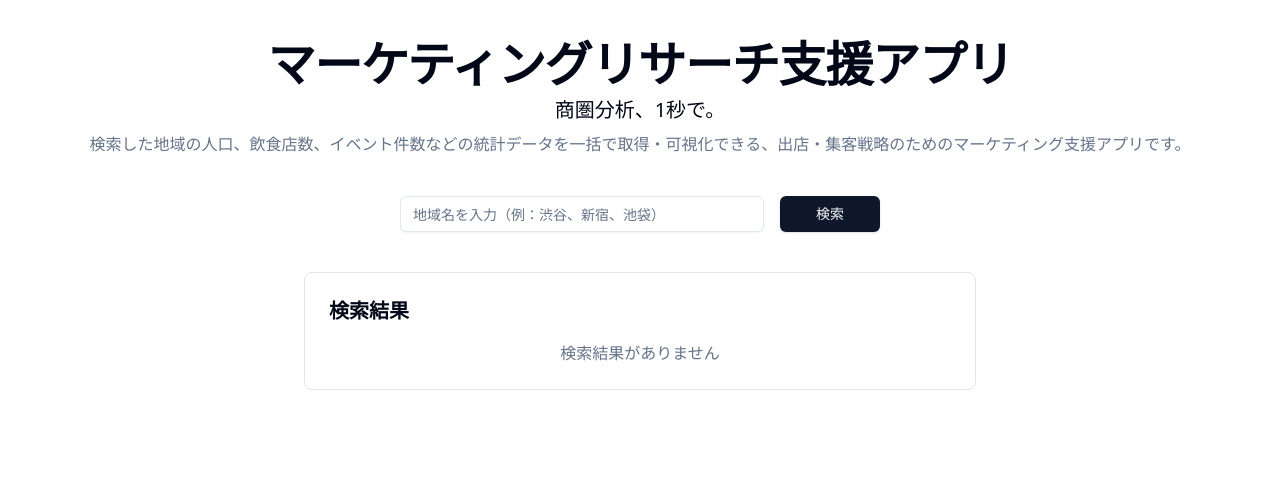
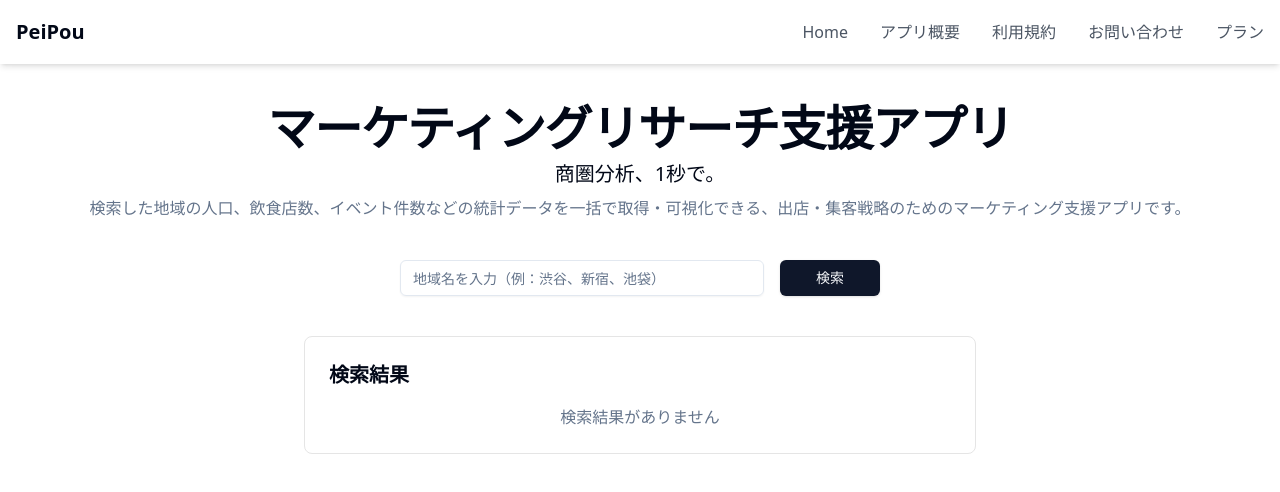
Before and after one commit to seino914/peipou_app, a Next.js app: page / in a window 1280 px wide. Shown: the top 492 px of the page. Built offline with nearby package versions, Linux system fonts and the light colour scheme.

Commit message:
header実装、レスポンシブ対応、Framer Motionの導入

```diff
--- a/package.json
+++ b/package.json
@@ -23,6 +23,7 @@
     "@radix-ui/react-slot": "^1.2.0",
     "@t3-oss/env-nextjs": "^0.12.0",
     "argon2": "^0.41.1",
+    "framer-motion": "^12.7.4",
     "lucide-react": "^0.487.0",
     "next": "14.1.0",
     "prisma": "^6.6.0",
--- /dev/null
+++ b/src/app/about/page.tsx
@@ -0,0 +1,10 @@
+export default function AboutPage() {
+  return (
+    <div className="container mx-auto px-4 py-8">
+      <h1 className="text-3xl font-bold mb-6">アプリ概要</h1>
+      <div className="prose max-w-none">
+        <p>アプリの概要ページです。</p>
+      </div>
+    </div>
+  )
+}
--- a/src/app/layout.tsx
+++ b/src/app/layout.tsx
@@ -1,5 +1,6 @@
 import type { Metadata } from "next";
 import { Inter } from "next/font/google";
+import Header from "@/components/Header";
 
 import "../styles/globals.css";
 
@@ -23,7 +24,10 @@ export default function RootLayout({
       <head />
       <body className={inter.className}>
         <div className="min-h-screen bg-background font-sans antialiased">
-          {children}
+          <Header />
+          <main className="pt-16">
+            {children}
+          </main>
         </div>
       </body>
     </html>
--- /dev/null
+++ b/src/app/terms/page.tsx
@@ -0,0 +1,10 @@
+export default function TermsPage() {
+  return (
+    <div className="container mx-auto px-4 py-8">
+      <h1 className="text-3xl font-bold mb-6">利用規約</h1>
+      <div className="prose max-w-none">
+        <p>アプリの利用規約ページです。</p>
+      </div>
+    </div>
+  )
+}
--- /dev/null
+++ b/src/components/Header.tsx
@@ -0,0 +1,129 @@
+'use client'
+
+import { useState, useEffect } from 'react'
+import Link from 'next/link'
+import { Menu, X } from 'lucide-react'
+import { motion, AnimatePresence } from 'framer-motion'
+
+const Header = () => {
+  const [isOpen, setIsOpen] = useState(false)
+
+  // メニューが開いているときはスクロールを無効化
+  useEffect(() => {
+    if (isOpen) {
+      document.body.style.overflow = 'hidden'
+    } else {
+      document.body.style.overflow = 'unset'
+    }
+    return () => {
+      document.body.style.overflow = 'unset'
+    }
+  }, [isOpen])
+
+  const toggleMenu = () => {
+    setIsOpen(!isOpen)
+  }
+
+  const menuItems = [
+    { href: '/', label: 'Home' },
+    { href: '/about', label: 'アプリ概要' },
+    { href: '/terms', label: '利用規約' },
+    { href: '/contact', label: 'お問い合わせ' },
+    { href: '/plans', label: 'プラン' },
+  ]
+
+  return (
+    <header className="fixed top-0 left-0 w-full bg-white shadow-md z-50">
+      <nav className="container mx-auto px-4">
+        <div className="flex justify-between items-center h-16">
+          <Link href="/" className="text-xl font-bold">
+            PeiPou
+          </Link>
+
+          {/* Desktop Menu */}
+          <div className="hidden md:flex space-x-8">
+            {menuItems.map((item) => (
+              <Link
+                key={item.href}
+                href={item.href}
+                className="text-gray-600 hover:text-gray-900 transition-colors"
+              >
+                {item.label}
+              </Link>
+            ))}
+          </div>
+
+          {/* Mobile Menu Button */}
+          <button
+            className="md:hidden text-gray-600 hover:text-gray-900"
+            onClick={toggleMenu}
+            aria-label="メニュー"
+          >
+            {isOpen ? <X size={24} /> : <Menu size={24} />}
+          </button>
+        </div>
+
+        {/* Mobile Menu Overlay */}
+        <AnimatePresence>
+          {isOpen && (
+            <>
+              {/* Dark Overlay */}
+              <motion.div
+                initial={{ opacity: 0 }}
+                animate={{ opacity: 1 }}
+                exit={{ opacity: 0 }}
+                transition={{ duration: 0.3, ease: 'easeInOut' }}
+                className="fixed inset-0 bg-black bg-opacity-50 md:hidden"
+                onClick={toggleMenu}
+              />
+              {/* Slide-out Menu */}
+              <motion.div
+                initial={{ x: '100%' }}
+                animate={{ x: 0 }}
+                exit={{ x: '100%' }}
+                transition={{ type: 'spring', damping: 25, stiffness: 200 }}
+                className="fixed top-0 right-0 h-full w-64 bg-white md:hidden"
+              >
+                <div className="flex justify-end p-4">
+                  <motion.button
+                    onClick={toggleMenu}
+                    className="text-gray-600 hover:text-gray-900"
+                    whileHover={{ scale: 1.1 }}
+                    whileTap={{ scale: 0.9 }}
+                  >
+                    <X size={24} />
+                  </motion.button>
+                </div>
+                <div className="px-2 pt-2 pb-3 space-y-1">
+                  {menuItems.map((item, index) => (
+                    <motion.div
+                      key={item.href}
+                      initial={{ x: 50, opacity: 0 }}
+                      animate={{ x: 0, opacity: 1 }}
+                      transition={{
+                        delay: index * 0.1,
+                        type: 'spring',
+                        damping: 20,
+                        stiffness: 200,
+                      }}
+                    >
+                      <Link
+                        href={item.href}
+                        className="block px-3 py-2 text-gray-600 hover:text-gray-900 hover:bg-gray-50 rounded-md"
+                        onClick={toggleMenu}
+                      >
+                        {item.label}
+                      </Link>
+                    </motion.div>
+                  ))}
+                </div>
+              </motion.div>
+            </>
+          )}
+        </AnimatePresence>
+      </nav>
+    </header>
+  )
+}
+
+export default Header
```
Also changed, not shown: 2 other files (tests, documents, lock files or other folders).
